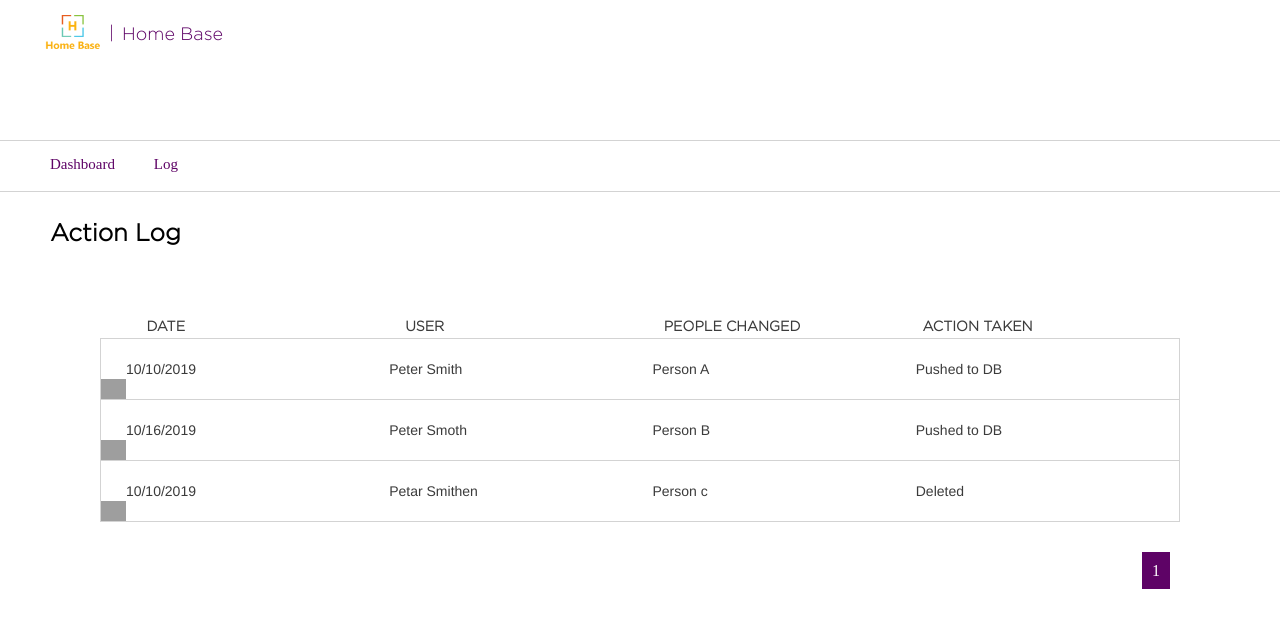
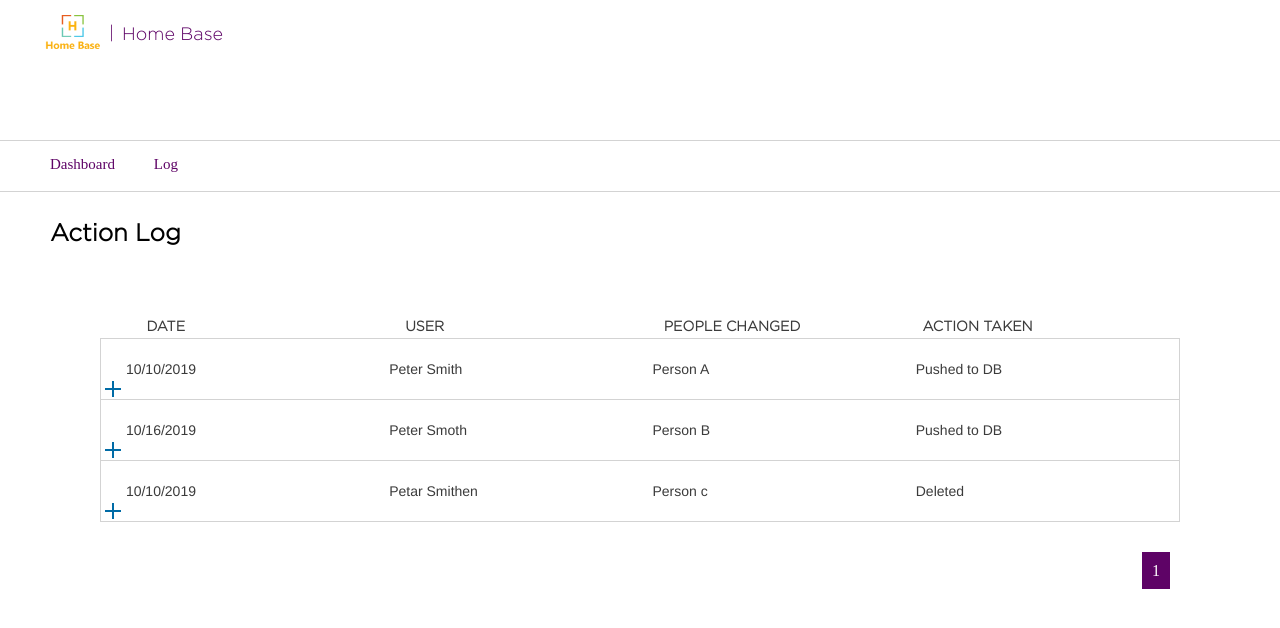
Before and after one commit to ravena12/home-base, an Angular app: page /action-log in a window 1280 px wide. Shown: the top 628 px of the page. Built offline with nearby package versions, Linux system fonts and the light colour scheme; grey boxes are pictures that could not be loaded.

Commit message:
update action

```diff
--- a/src/app/components/action-log/action-log.component.less
+++ b/src/app/components/action-log/action-log.component.less
@@ -119,7 +119,7 @@ label {
     }
 
     .action-expand {
-        background-image: url('./assets/images/expand.svg');
+        background-image: url('../../../assets/images/expand.svg');
         background-size: auto;
         background-repeat: no-repeat;
         background-position: center;
@@ -127,7 +127,7 @@ label {
         width: 20px;
     }
     .action-collapse {
-        background-image: url('./assets/images/collapse.svg');
+        background-image: url('../../../assets/images/collapse.svg');
         background-size: contain;
         background-repeat: no-repeat;
         position: absolute;
```
